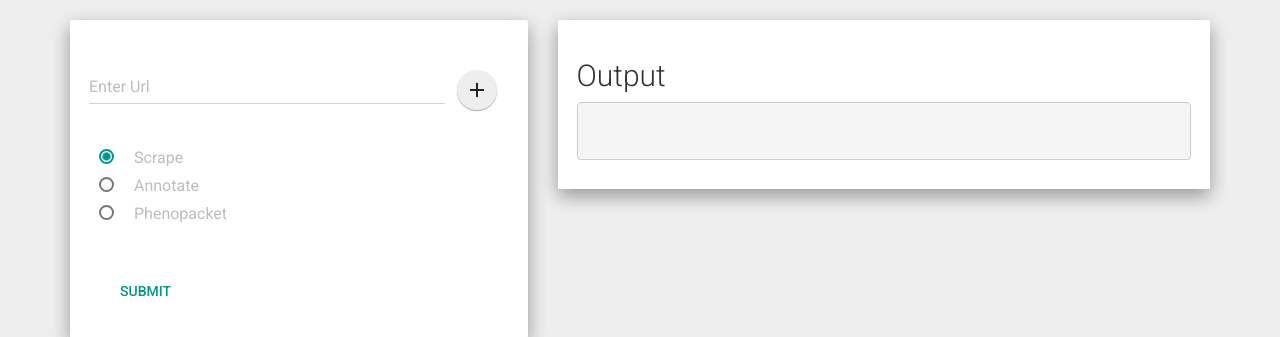
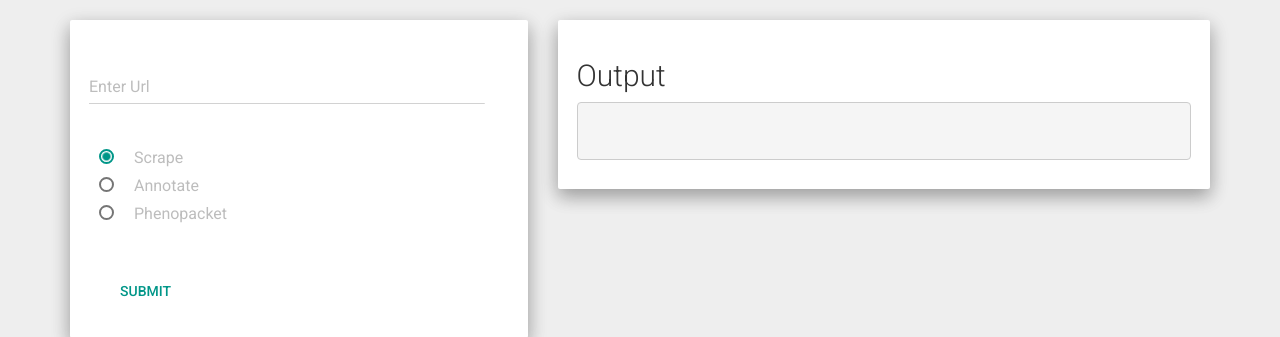
Before and after one commit to monarch-initiative/phenopacket-scraper-webapp, a Django app: page / in a window 1280 px wide. Shown: the part 60-397 px from the top of the page. Run offline with Django 3.2, Linux system fonts and the light colour scheme; some libraries are stand-ins or nearby versions.

Commit message:
icon fix

```diff
--- a/pps_webapp/main/templates/main/home.html
+++ b/pps_webapp/main/templates/main/home.html
@@ -87,9 +87,9 @@
             <div class="input-group">
               <input name="url" type="text" id="url" class="form-control">
               <span class="input-group-btn">
-                <button type="button" class="btn btn-fab btn-fab-mini">
+                <!-- <button type="button" class="btn btn-fab btn-fab-mini">
                   <i class="material-icons">add</i>
-                <div class="ripple-container"></div></button>
+                <div class="ripple-container"></div></button> -->
               </span>
             </div>
           </div>
```
